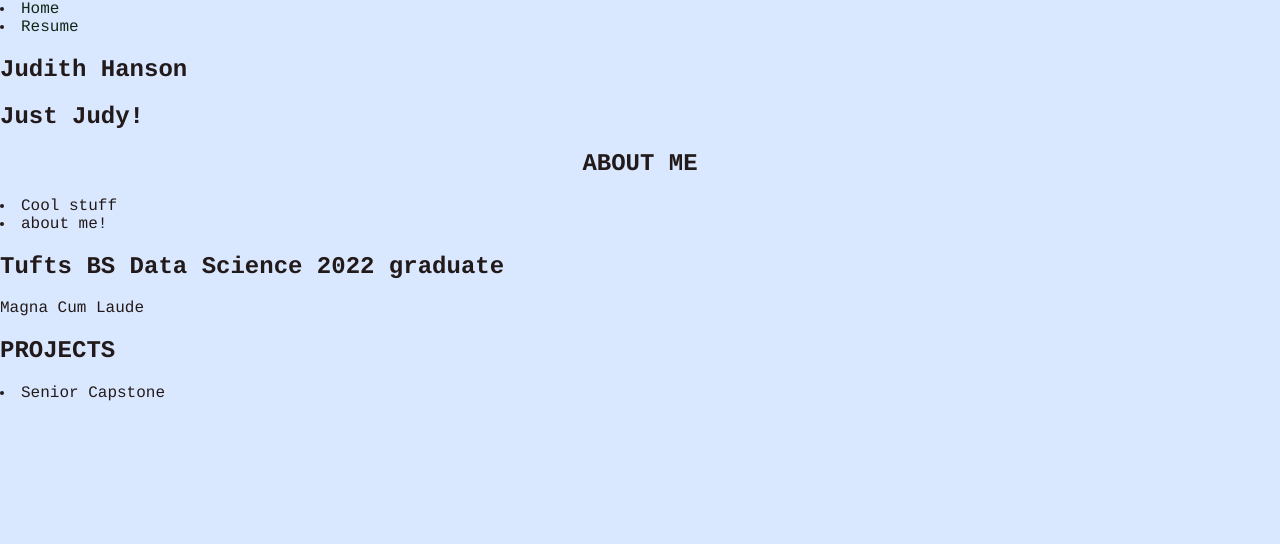
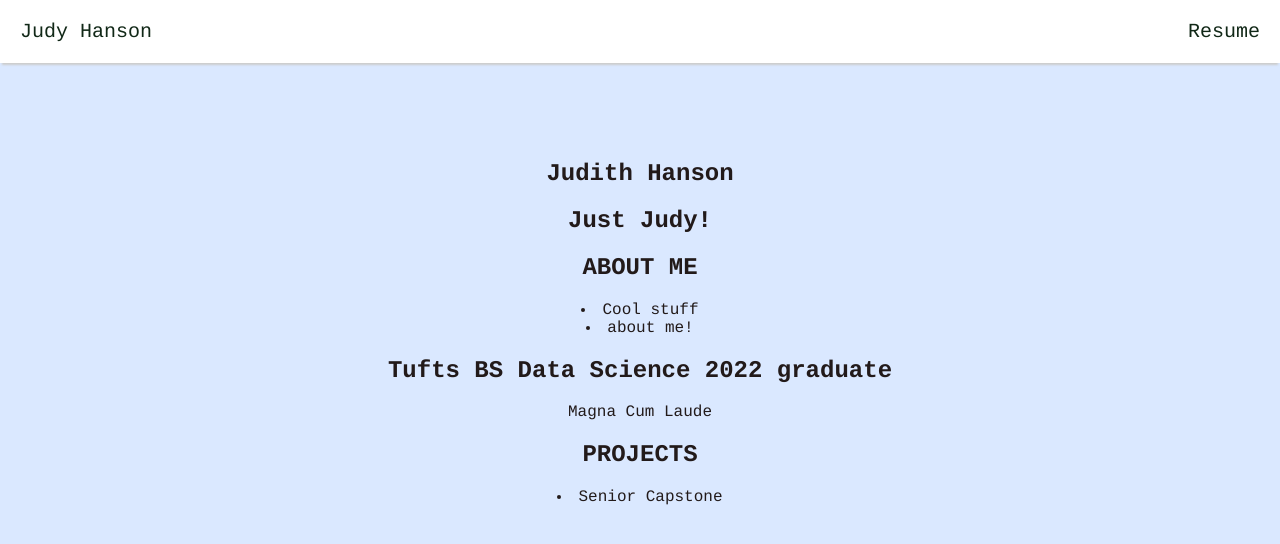
Before and after one commit to jhanso02/personal_website, a plain HTML site: page index.html in a window 1280 px wide. Drawn offline with Linux system fonts and the light colour scheme.

Commit message:
Beginning formatting

```diff
--- a/index.html
+++ b/index.html
@@ -4,7 +4,6 @@
 <head>
     <title>Judy Hanson</title>
     <!-- <link rel="icon" href="img/icon.png"> -->
-
 
     <meta charset="utf-8">
     <!-- <meta name=""viewport" content="width=device-width, initial-scale=0.41, maximum-scale-1" /> -->
@@ -16,14 +15,14 @@
     <!-- Navigation -->
     <div id="nav_div">
         <nav class="nav">
-                <li><a href="#">Home</a></li>
+            <li><a href="#">Judy Hanson</a></li>
             <li><a href="resume.pdf">Resume</a></li>
         </nav>
     </div>
 
+    <!-- Main content -->
     <div class="content">
-
-            <!-- Include name -->
+        <!-- Intro -->
         <section id="opening">
             <h1>Judith Hanson</h1>
             <h2>Just Judy!</h2>
@@ -55,12 +54,12 @@
     </div>
 
 
-    </body>
-
     <!-- Footer -->
     <div id="footer_div">
         <nav class="footer">
 
         </nav>
     </div>
+
+</body>
 </html>
--- a/style.css
+++ b/style.css
@@ -35,39 +35,42 @@ a {
 	flex-direction: column;
 } */
 
-.page-content {
-	width:100%;
+.content {
+	margin-top: 70px;
+	margin-left: 5%; margin-right: 5%;
+	text-align: center;
+	display: block;
 }
 
-
-#nav {
-	left: 0%;
-	right: 0%;
-	background-color: white;
-	position: fixed;
-	top: -70px;
-	display: block;
-	transition: top 0.4s;
-	box-shadow: 2px 2px 5px #aaaaaa;
-	z-index: 1;
-
+.nav {
+    z-index: 100;
+    display: block;
+    position: fixed;
+    top: 0; left:0; width: 100%;
+    background-color: #FFF;
+    box-shadow: 0 4px 2px -2px #CCC;
 }
 
-.nav-item:first-child {
+.nav li:first-child {
 	float: left;
 }
 
-.nav-item {
+.nav li {
 	color: #064b1e;
 	float: right;
 	display: block;
 	text-align: center;
-	padding: 10px;
+	padding: 20px;
 	text-decoration: none;
-	font-size: 17px;
+	font-size: 20px;
+	font-weight: 300;
 }
 
-.nav-item:hover {
-	color: #064b1e;
+.nav li:hover {
+	color: #1e793e;
 	transition: 0.5s;
 }
+
+#opening {
+	padding-top: 70px;
+}
```
Lines whose indentation alone changed are shown as unchanged.
